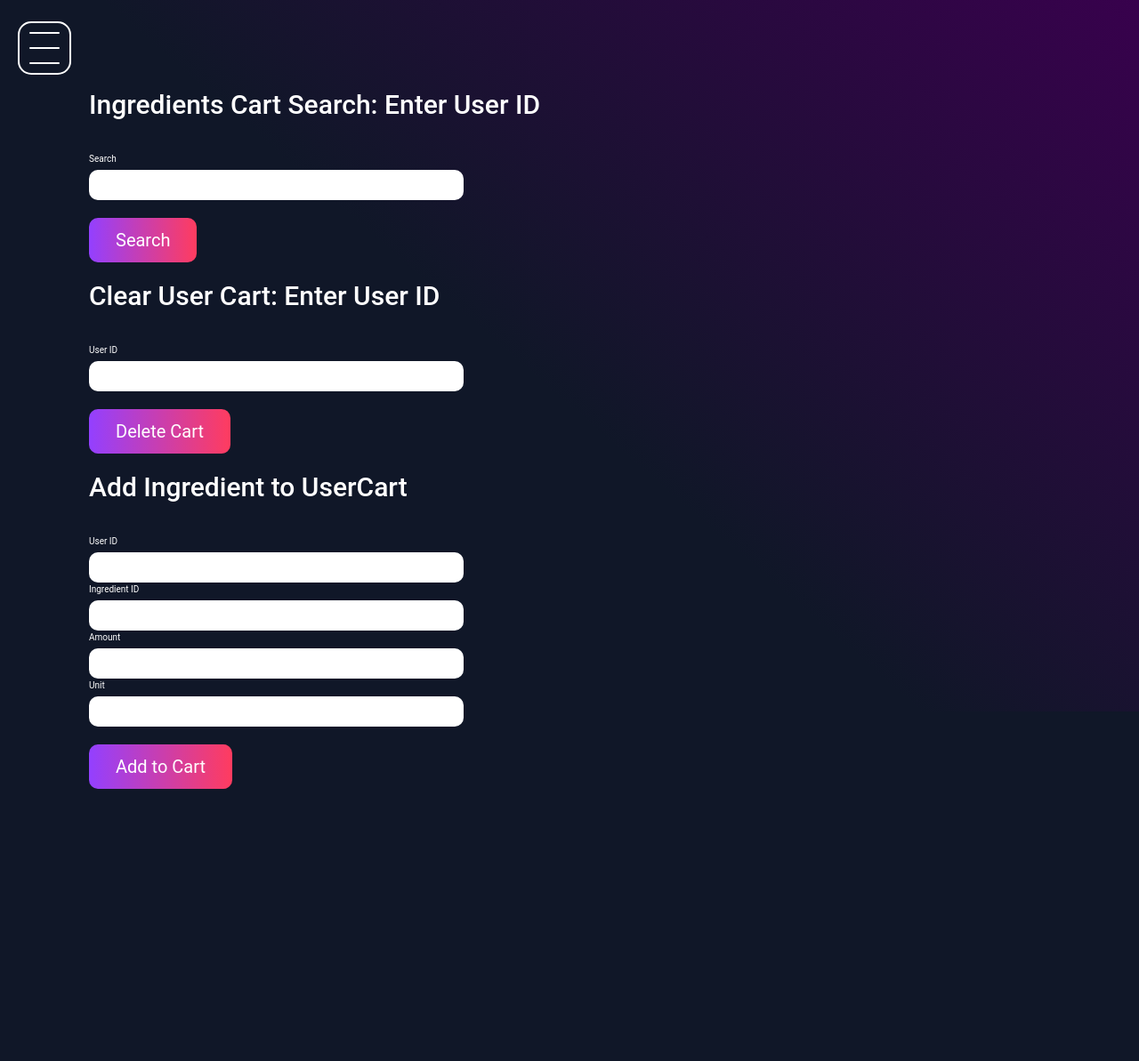
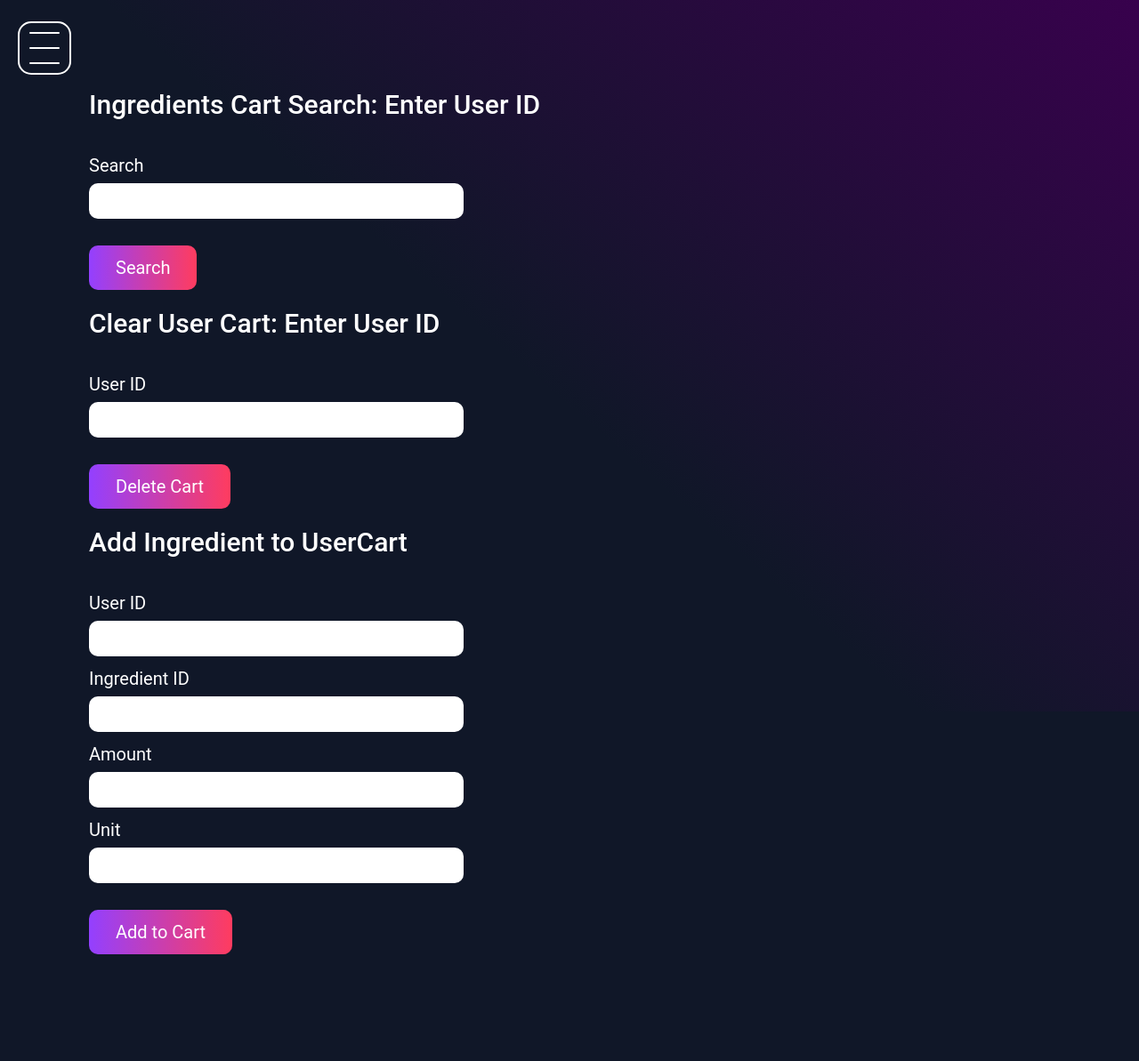
Before and after one commit to Stuarttsao/CS316_Project, a Flask app: page /cart in a window 1280 px wide. Shown: the whole page at 89% size. Before the commit the page ends 887 px from the top, so only its background shows below. Run offline with Flask 2, Linux system fonts and the light colour scheme; parts of the project's set-up code (start-up, migrations or seed data) failed here and were passed over; some libraries are stand-ins or nearby versions.

Commit message:
minor front end changes

```diff
--- a/app/static/css/example.css
+++ b/app/static/css/example.css
@@ -89,7 +89,7 @@ h1 {
 }
 
 .drink-picture {
-    max-width: 20rem;
+    max-width: 30rem;
 }
 
 .content {
@@ -251,9 +251,9 @@ label[for="ham-menu"] {
 #ham-menu:checked + label span:nth-child(6) {
   transform: translateY(-17px) rotate(45deg);
 }
-p {
-  display: inline;
-  font-size: 1rem;
+p, li {
+  display: block;
+  font-size: 2rem;
   line-height: 1.5em;
 }
 
```
Also changed, not shown: app/templates/drink.html (+4 -9 lines).
